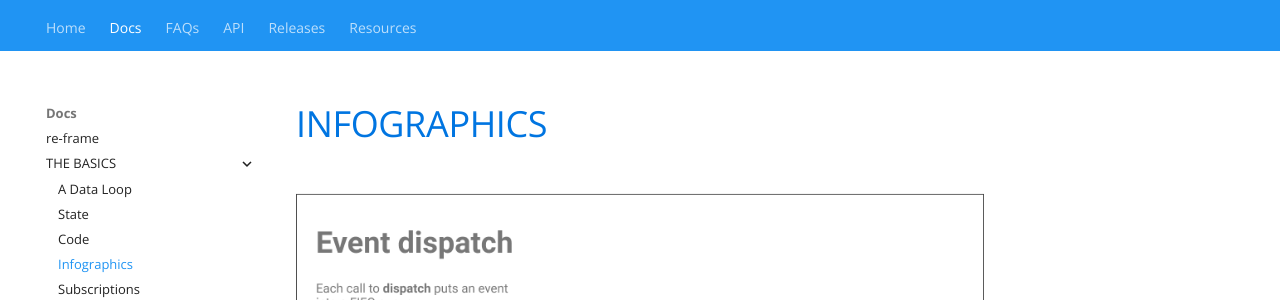
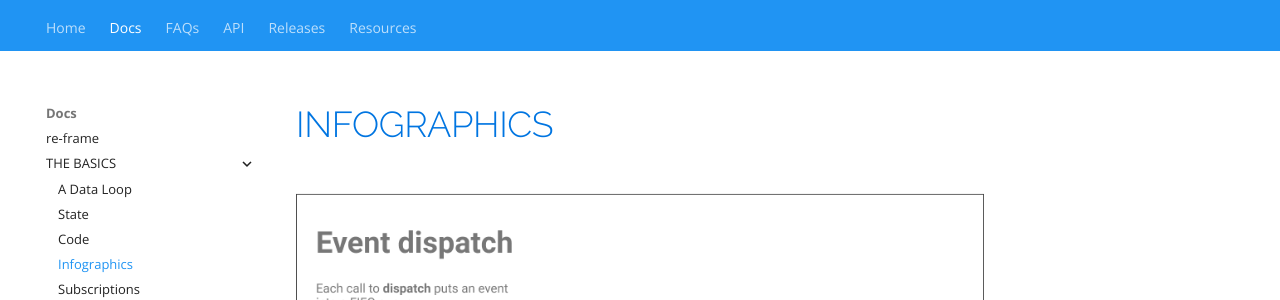
Before and after one commit to day8/re-frame, an MkDocs documentation site: the page built from docs/event-handling-infographic.md, in a window 1280 px wide. Shown: the part 1306-1606 px from the top of the page. Built offline with MkDocs 1.6.1 and Material for MkDocs 9.7.7, drawn with Linux system fonts in a browser that asks for light colours; comment, search, counter and statistics services are not loaded.

Commit message:
Update mkdocs.yml

```diff
--- a/mkdocs.yml
+++ b/mkdocs.yml
@@ -117,6 +117,8 @@ markdown_extensions:
       guess_lang: false
 
 extra_css:
+
+  - "https://fonts.googleapis.com/css2?family=Raleway:ital,wght@0,300;0,500;1,400&display=swap"
   - "https://fonts.googleapis.com/css2?family=Source+Code+Pro:wght@500&display=swap"
   - "stylesheets/dominoes-live.css"
   - "stylesheets/codehilite-monokai.css"
```
